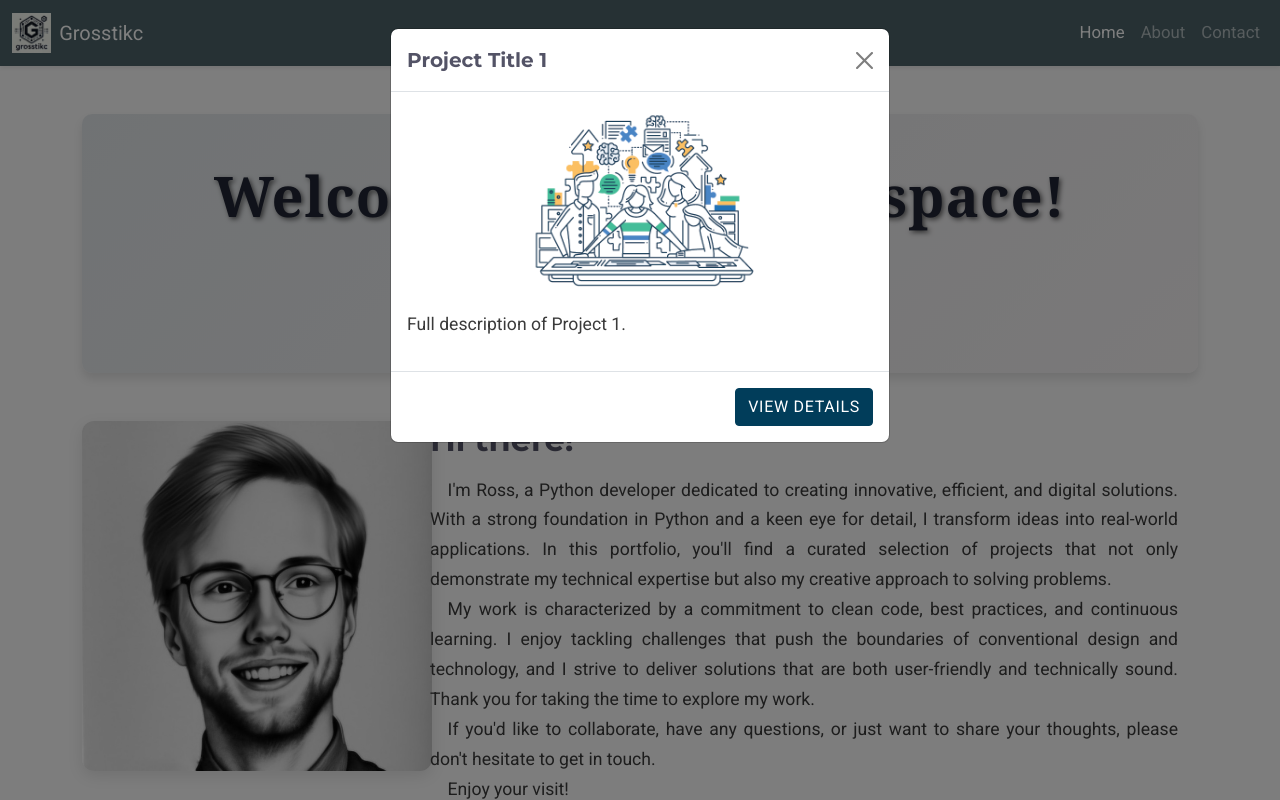
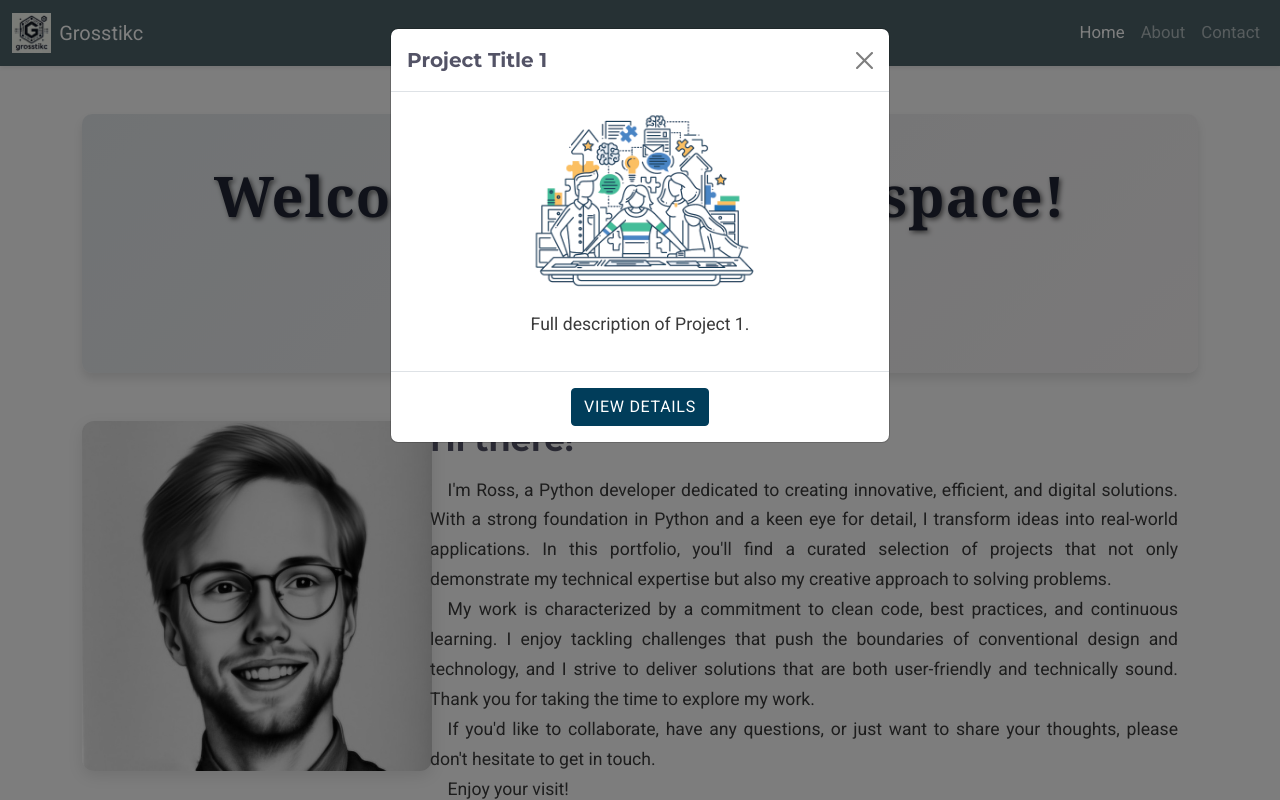
Before and after one commit to Grosstikc/grosstick-portfolio, a Django app: page / in a window 1280 px wide, after a click on "VIEW DETAILS". Run offline with Django 5.2, Linux system fonts and the light colour scheme.

Commit message:
Update portfolio with new card design

```diff
--- a/portfolio/templates/portfolio/portfolio.html
+++ b/portfolio/templates/portfolio/portfolio.html
@@ -120,12 +120,13 @@
                 <button type="button" class="btn-close" data-bs-dismiss="modal" aria-label="Close"></button>
             </div>
             <div class="modal-body">
-                <!-- TODO: Replace image and alt text with project-specific details -->
-                <img src="{% static 'images/project_back.png' %}" class="img-fluid mb-3" alt="Project 1 Image">
-                <!-- TODO: Provide a full description of Project 1 -->
-                <p>Full description of Project 1.</p>
+                <!-- TODO: Update info of project -->
+                <div class="d-flex flex-column align-items-center">
+                    <img src="{% static 'images/project_back.png' %}" class="img-fluid mb-3" alt="Project 1 Image">
+                    <p class="text-center">Full description of Project 1.</p>
+                </div>
             </div>
-            <div class="modal-footer">
+            <div class="modal-footer d-flex justify-content-center">
                 <!-- TODO: Update the button if you have a link or further action -->
                 <button type="button" class="btn btn-primary">View Details</button>
             </div>
@@ -142,10 +143,13 @@
                 <button type="button" class="btn-close" data-bs-dismiss="modal" aria-label="Close"></button>
             </div>
             <div class="modal-body">
-                <img src="{% static 'images/project_back.png' %}" class="img-fluid mb-3" alt="Project 2 Image">
-                <p>Full description of Project 2.</p>
+                <!-- TODO: Update info of project -->
+                <div class="d-flex flex-column align-items-center">
+                    <img src="{% static 'images/project_back.png' %}" class="img-fluid mb-3" alt="Project 2 Image">
+                    <p class="text-center">Full description of Project 2.</p>
+                </div>
             </div>
-            <div class="modal-footer">
+            <div class="modal-footer d-flex justify-content-center">
                 <button type="button" class="btn btn-primary">View Details</button>
             </div>
         </div>
@@ -161,10 +165,13 @@
                 <button type="button" class="btn-close" data-bs-dismiss="modal" aria-label="Close"></button>
             </div>
             <div class="modal-body">
-                <img src="{% static 'images/project_back.png' %}" class="img-fluid mb-3" alt="Project 3 Image">
-                <p>Full description of Project 3.</p>
+                <!-- TODO: Update info of project -->
+                <div class="d-flex flex-column align-items-center">
+                    <img src="{% static 'images/project_back.png' %}" class="img-fluid mb-3" alt="Project 3 Image">
+                    <p class="text-center">Full description of Project 3.</p>
+                </div>
             </div>
-            <div class="modal-footer">
+            <div class="modal-footer d-flex justify-content-center">
                 <button type="button" class="btn btn-primary">View Details</button>
             </div>
         </div>
```
